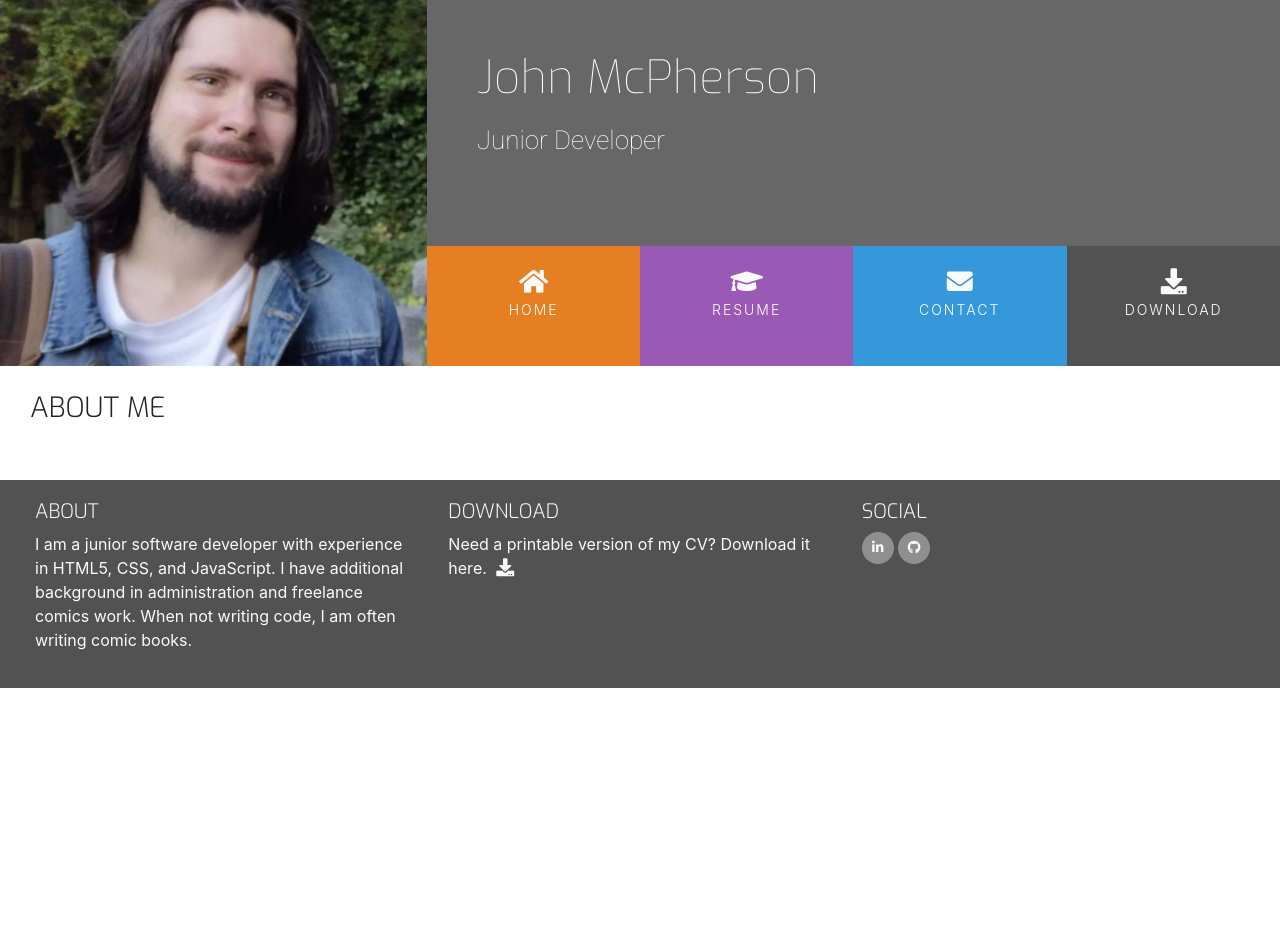
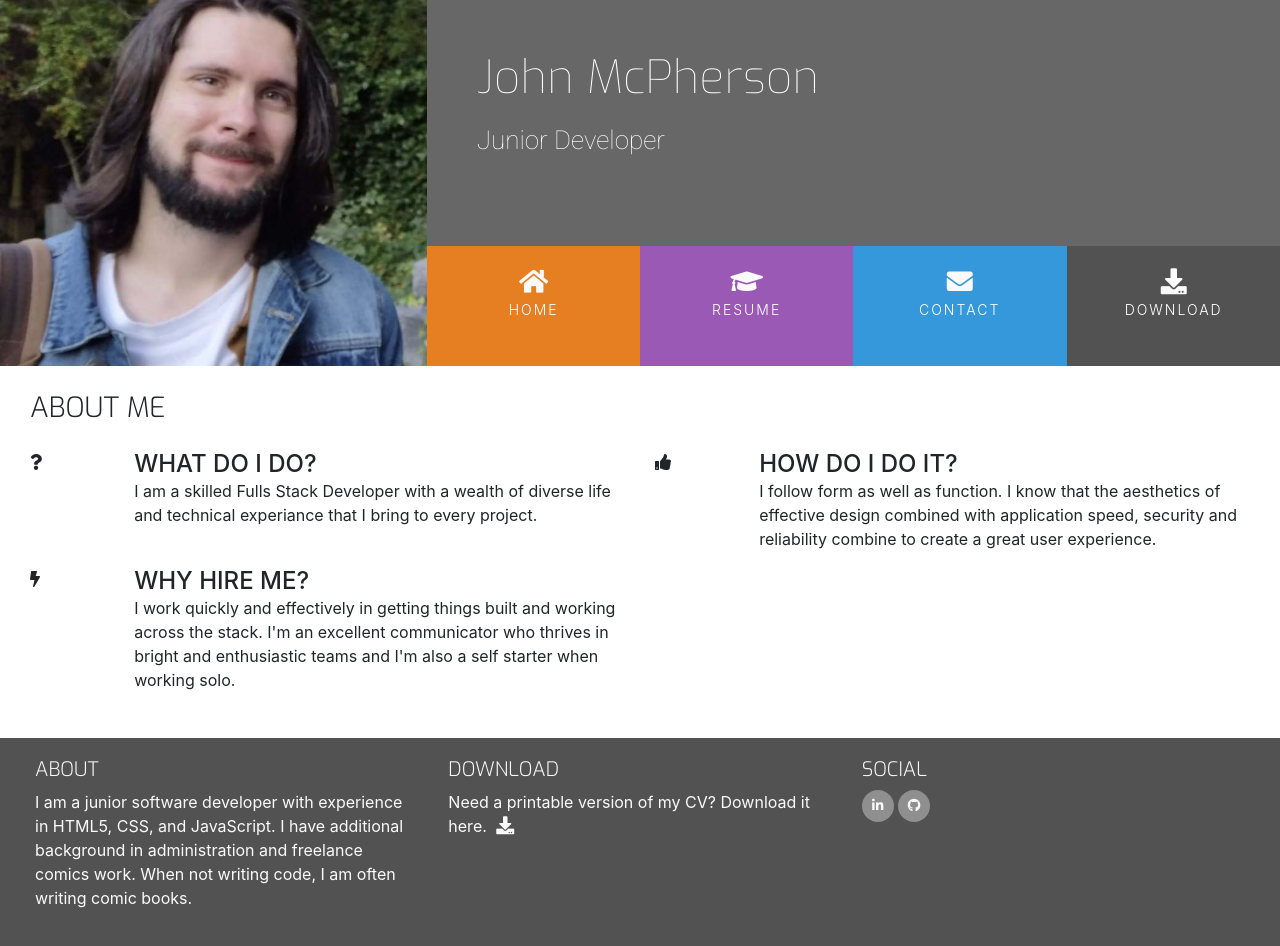
Before and after one commit to John-McPherson/bootstrap-resume, a plain HTML site: page index.html in a window 1280 px wide. Before the commit the page ends 800 px from the top, so only its background shows below. Drawn offline with nearby package versions, Linux system fonts and the light colour scheme.

Commit message:
add content to about me section

```diff
--- a/index.html
+++ b/index.html
@@ -66,8 +66,62 @@
                         <h3 class="section-heading uppercase">about me</h3>
                     </div>
                 </div>
+                <div class="row">
+
+
+                    <div class="col-10 offset-1 offset-sm-0 col-sm4 col-md-6">
+                        <div class="row">
+                            <div class="col-2">
+                                <i class="three-reasons-icon fa fa-question" aria-hidden="true">
+                                </i>
+                            </div>
+                            <div class="col-10">
+                                <h4 class="three-reasons-heading uppercase">What do I do?</h4>
+                                <p>
+                                    I am a skilled Fulls Stack Developer with a wealth of diverse life and technical
+                                    experiance that I bring to every project.
+                                </p>
+
+                            </div>
+
+                        </div>
+                    </div>
+                    <div class="col-10 offset-1 offset-sm-0 col-sm4 col-md-6">
+                        <div class="row">
+                            <div class="col-2">
+                                <i class="three-reasons-icon fa fa-thumbs-up" aria-hidden="true">
+                                </i>
+                            </div>
+                            <div class="col-10">
+                                <h4 class="three-reasons-heading uppercase">How do I do it?</h4>
+                                <p>
+                                    I follow form as well as function. I know that the aesthetics of effective design
+                                    combined with application speed, security and reliability combine to create a great
+                                    user experience.
+                                </p>
+
+                            </div>
+                        </div>
+                    </div>
+                    <div class="col-10 offset-1 offset-sm-0 col-sm4 col-md-6">
+                        <div class="row">
+                            <div class="col-2">
+                                <i class="three-reasons-icon fa fa-bolt" aria-hidden="true">
+                                </i>
+                            </div>
+                            <div class="col-10">
+                                <h4 class="three-reasons-heading uppercase">Why hire me?</h4>
+                                <p>
+                                    I work quickly and effectively in getting things built and working across the stack.
+                                    I'm an excellent communicator who thrives in bright and enthusiastic teams and I'm
+                                    also a self starter when working solo.
+                                </p>
+
+                            </div>
+                        </div>
+                    </div>
+                </div>
             </div>
-
         </div>
 
     </section>
```
